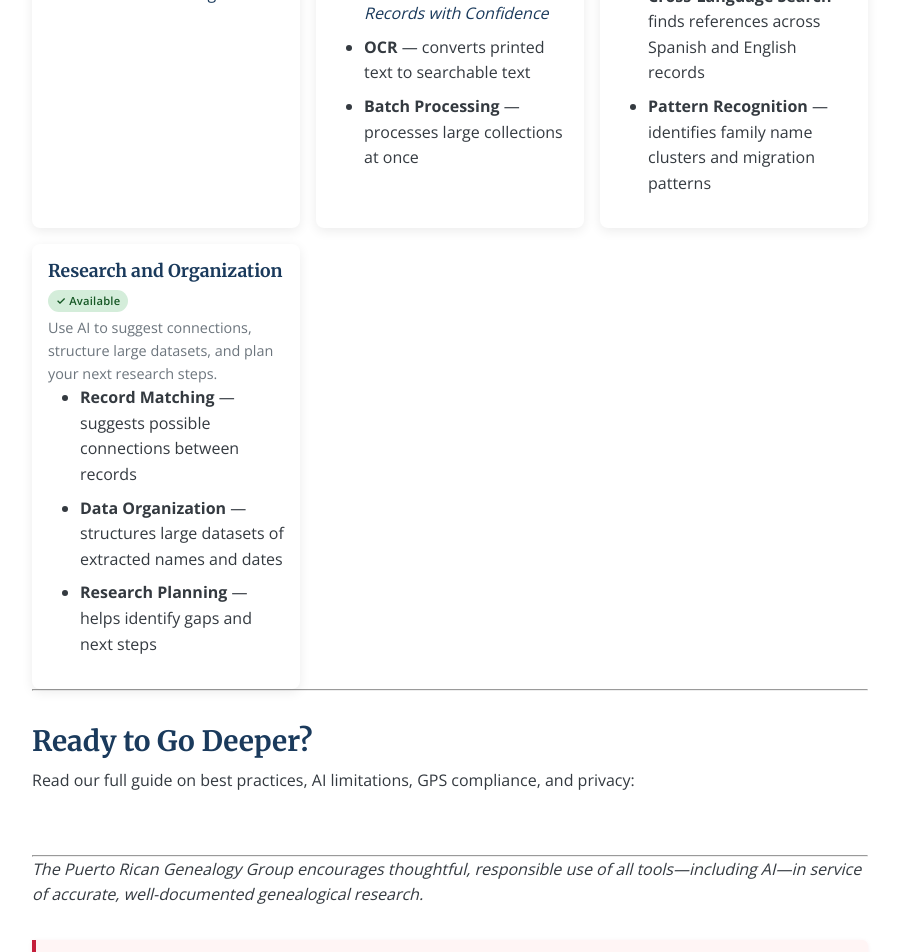
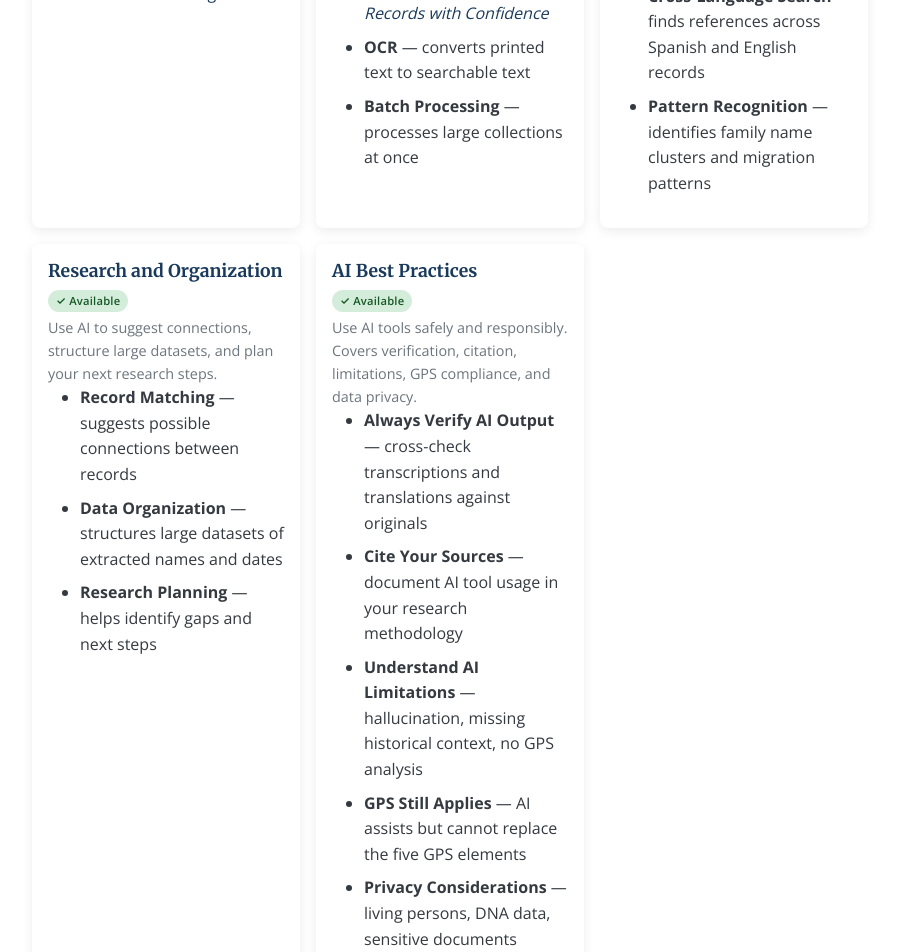
Before and after one commit to SylviaVargas/puertoricangenealogygroup, a Jekyll site: the page built from ai-genealogy.md, in a window 1280 px wide and 1400 px high, scrolled down 831 px. Shown: the top 952 px of the window, without its empty margins (190-1089 px from the left). Built offline with Jekyll 4.4.1, drawn with Linux system fonts in a browser that asks for light colours; some of the changed text lies outside the part shown.

Commit message:
Updates to AI-Genealogy

```diff
--- a/ai-genealogy.md
+++ b/ai-genealogy.md
@@ -64,6 +64,20 @@ The key word is *carefully.* AI output is always a draft. Every fact must be ver
 </ul>
 </div>
 
+<div class="card">
+<h3>AI Best Practices</h3>
+<span class="badge badge-available">✓ Available</span>
+<p>Use AI tools safely and responsibly. Covers verification, citation, limitations, GPS compliance, and data privacy.</p>
+<ul>
+  <li><strong>Always Verify AI Output</strong> — cross-check transcriptions and translations against originals</li>
+  <li><strong>Cite Your Sources</strong> — document AI tool usage in your research methodology</li>
+  <li><strong>Understand AI Limitations</strong> — hallucination, missing historical context, no GPS analysis</li>
+  <li><strong>GPS Still Applies</strong> — AI assists but cannot replace the five GPS elements</li>
+  <li><strong>Privacy Considerations</strong> — living persons, DNA data, sensitive documents</li>
+  <li><a href="/ai-best-practices/">AI Best Practices for Genealogists →</a></li>
+</ul>
+</div>
+
 </div>
 
 ---
```
Also changed, not shown: es/ia-genealogia.md (+14 -0 lines).
